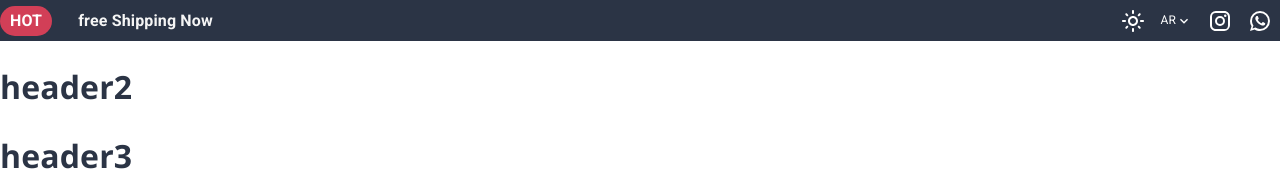
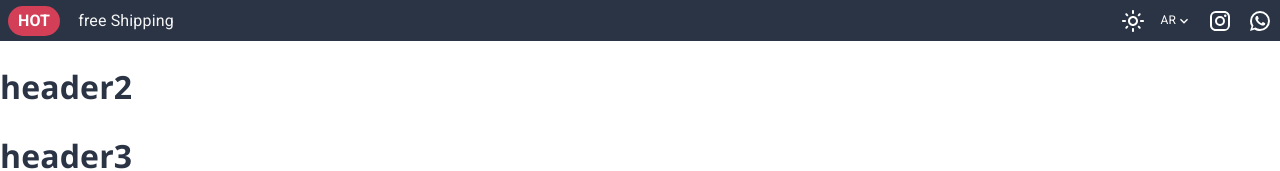
Before and after one commit to mahditalalDev/E-commrence-website, a React (Vite) app: page / in a window 1280 px wide. Shown: the top 171 px of the page. Built offline with nearby package versions, Linux system fonts and the light colour scheme.

Commit message:
final touches on  header1(preHeader)

```diff
--- a/src/components/1-header/Header1.jsx
+++ b/src/components/1-header/Header1.jsx
@@ -58,7 +58,7 @@ export default function Header1() {
         {/* hot btn */}
         <Typography
           sx={{
-            mr: 2,
+            mx: 1,
             p: "3px 10px",
             bgcolor: "#d23f57",
             borderRadius: 12,
@@ -77,11 +77,11 @@ export default function Header1() {
 
             borderRadius: 12,
             fontSize: "16px",
-            fontWeight: "bold",
+            fontWeight: "400",
             color: "#f5f5f5",
           }}
         >
-          free Shipping Now
+          free Shipping
         </Typography>
 
         <Box flexGrow={1} />
@@ -150,7 +150,7 @@ export default function Header1() {
         >
           {options.map((option, index) => (
             <MenuItem
-              sx={{ fontSize: "11px", p: "3px 10px", minHeight: "10px" }}
+              sx={{ fontSize: "12px", p: "4px 15px", minHeight: "15px" }}
               key={option}
               selected={index === selectedIndex}
               onClick={(event) => handleMenuItemClick(event, index)}
```
